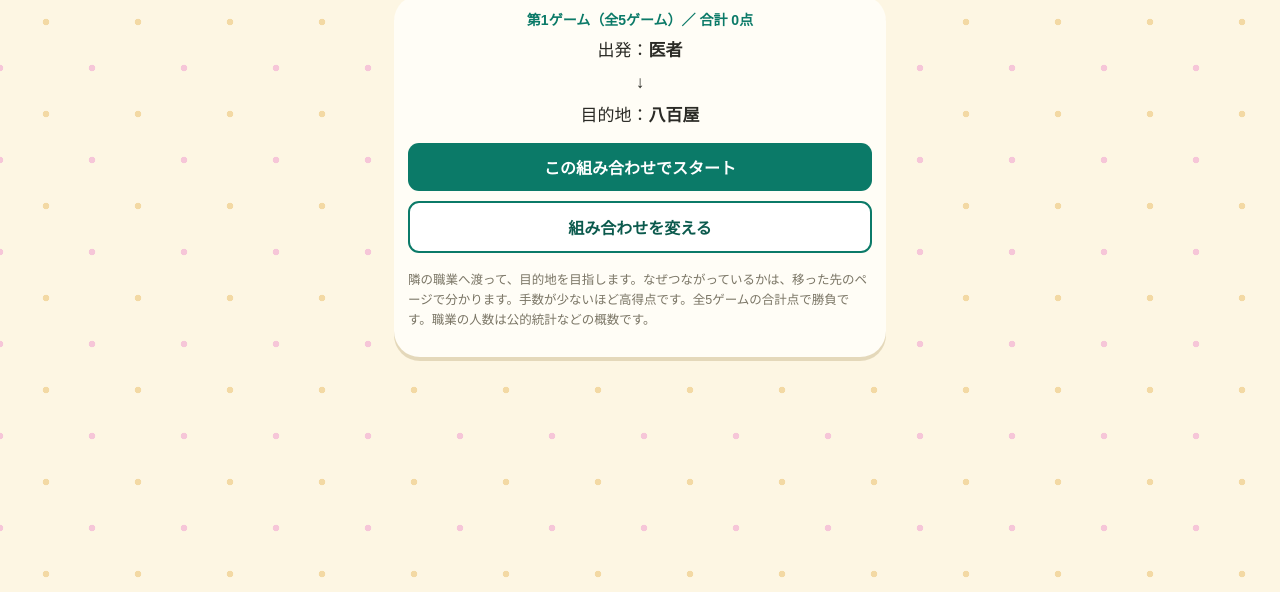
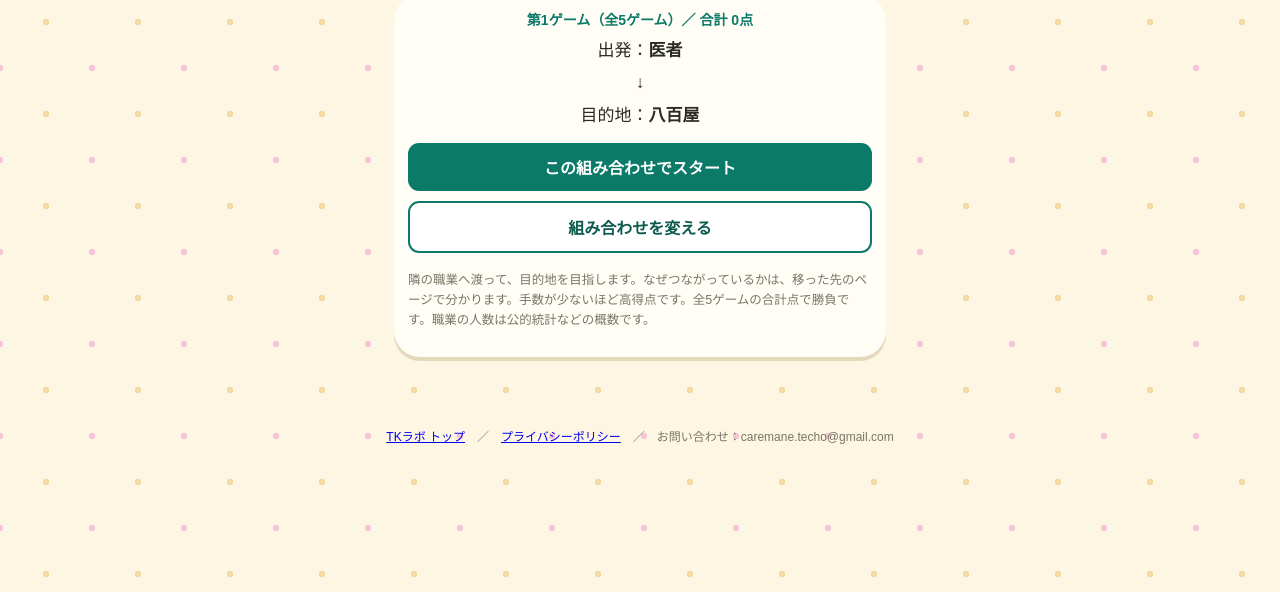
Before and after one commit to tklabo-caremane/occupation-game, a plain HTML site: page index.html in a window 1280 px wide. Shown: the part 208-800 px from the top of the page. Drawn offline with Linux system fonts and the light colour scheme.

Commit message:
フッターにトップ/プライバシーポリシー/問い合わせを追加（審査対策）

```diff
--- a/index.html
+++ b/index.html
@@ -295,5 +295,6 @@ $('scr-result').classList.add('hidden'); $('scr-play').classList.add('hidden');
 pickPair();
 });
 </script>
+<p style="text-align:center; font-size:12px; color:#7a7565; margin:18px 0 8px;"><a href="https://tklabo-caremane.github.io/">TKラボ トップ</a>　／　<a href="https://tklabo-caremane.github.io/privacy-policy/">プライバシーポリシー</a>　／　お問い合わせ：caremane.techo@gmail.com</p>
 </body>
 </html>
```
